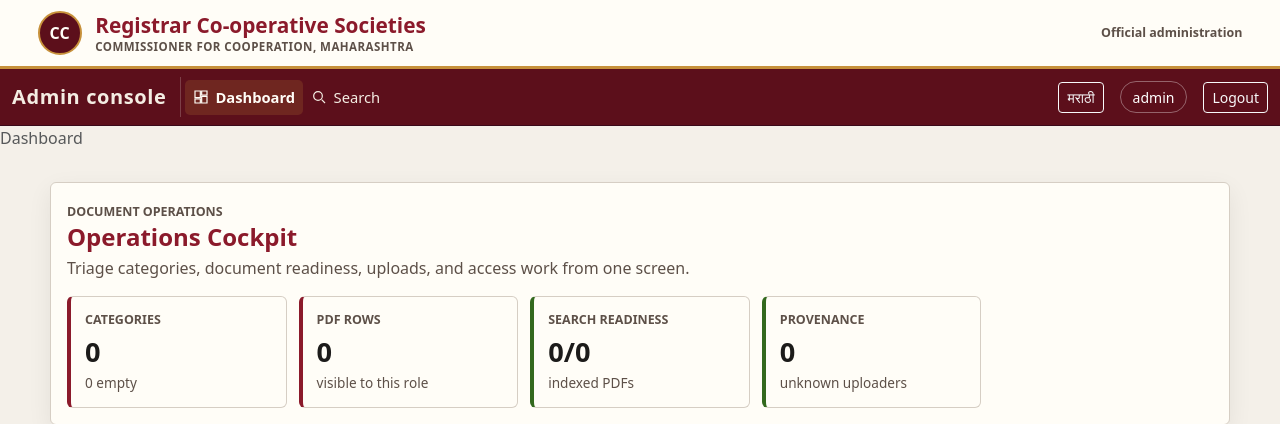
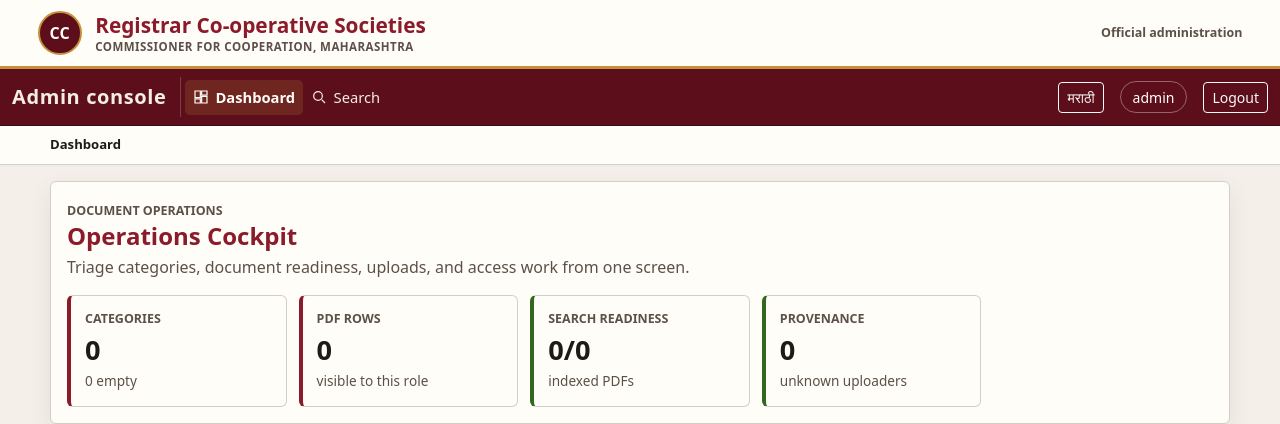
Before and after one commit to Nimble-esolutions/PdfSearch, a Django app: page /dashboard/ in a window 1280 px wide. Shown: the top 424 px of the page. Run offline with Django 5.2, Linux system fonts and the light colour scheme; a user stored in the database is signed in; data comes from the database, SQL or seed files in the repository; parts of the project's set-up code (start-up, migrations or seed data) failed here and were passed over.

Commit message:
style(admin): integrate breadcrumbs with Hallmark shell

```diff
--- a/flowdocs/core/static/main/css/style.css
+++ b/flowdocs/core/static/main/css/style.css
@@ -150,6 +150,68 @@ body {
   padding-left: 0.4rem;
   margin-left: 0.3rem;
   border-left: 1px solid rgba(244, 237, 227, 0.22);
+}
+
+/* Keep route context visually connected to the Hallmark navigation. */
+.breadcrumb-nav {
+  width: 100%;
+  background: var(--admin-surface);
+  border-bottom: 1px solid var(--admin-border);
+  box-shadow: 0 1px 2px rgba(28, 27, 26, 0.04);
+}
+
+.breadcrumb-nav .breadcrumb {
+  width: min(1180px, calc(100% - 2rem));
+  margin: 0 auto;
+  padding: 0.62rem 0;
+  display: flex;
+  align-items: center;
+  flex-wrap: wrap;
+  gap: 0.25rem 0.5rem;
+  color: var(--admin-muted);
+  font-size: 0.82rem;
+  line-height: 1.35;
+}
+
+.breadcrumb-nav .breadcrumb-item {
+  display: inline-flex;
+  align-items: center;
+  min-width: 0;
+  overflow-wrap: anywhere;
+}
+
+.breadcrumb-nav .breadcrumb-item + .breadcrumb-item {
+  padding-left: 0;
+}
+
+.breadcrumb-nav .breadcrumb-item + .breadcrumb-item::before {
+  float: none;
+  padding-right: 0.5rem;
+  color: var(--admin-gold);
+  content: "/";
+  font-weight: 700;
+}
+
+.breadcrumb-nav a {
+  color: var(--admin-primary);
+  font-weight: 600;
+  text-decoration: none;
+}
+
+.breadcrumb-nav a:hover,
+.breadcrumb-nav a:focus-visible {
+  color: var(--admin-primary-strong);
+  text-decoration: underline;
+  text-underline-offset: 0.15em;
+}
+
+.breadcrumb-nav .breadcrumb-item.active {
+  color: var(--admin-text);
+  font-weight: 700;
+}
+
+.breadcrumb-nav [aria-current="page"] {
+  overflow-wrap: anywhere;
 }
 
 .admin-user-chip {
@@ -751,6 +813,11 @@ body {
     margin-top: 0.75rem;
   }
 
+  .breadcrumb-nav .breadcrumb {
+    width: min(100% - 1rem, 1180px);
+    padding: 0.55rem 0;
+  }
+
   .admin-panel {
     padding: 0.875rem;
   }
```
